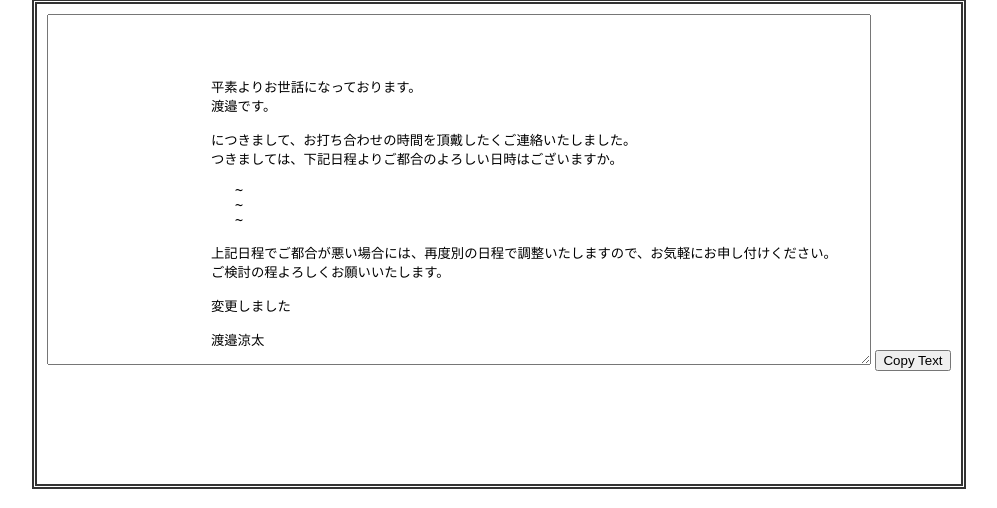
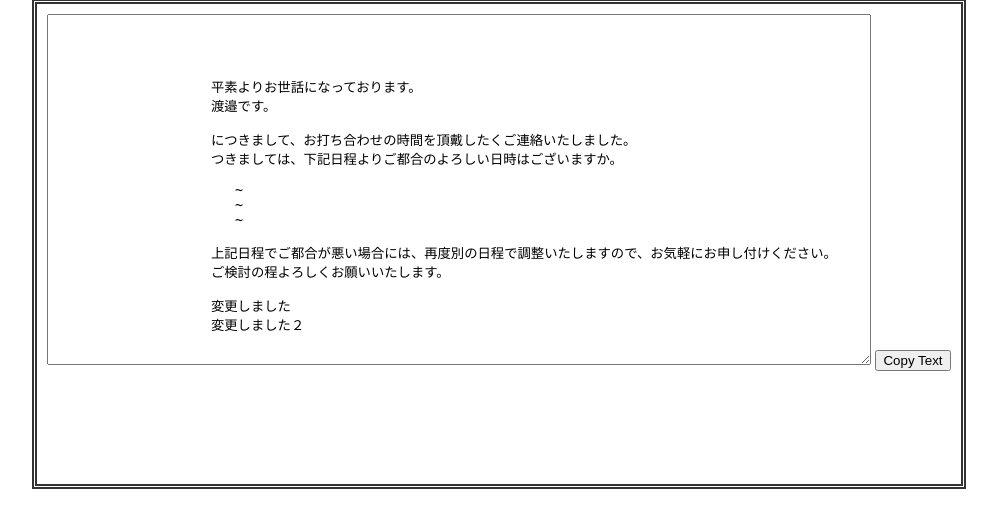
Before and after one commit to nabechanman/Django_nippo_template, a Django app: template nipo/nippo/templates/nippo/nippo-list.html in a window 1280 px wide. Shown: the part 29-537 px from the top of the page, without its empty margins (141-1138 px from the left). Run offline with Django 3.2, Linux system fonts and the light colour scheme; the template is opened without the code that fills it, so the values that code supplies are empty.

Commit message:
変更テスt

```diff
--- a/nipo/nippo/templates/nippo/nippo-list.html
+++ b/nipo/nippo/templates/nippo/nippo-list.html
@@ -71,6 +71,8 @@
                     ご検討の程よろしくお願いいたします。
 
                     変更しました
+                    変更しました２
+
 
                     渡邉涼太
                 </textarea>
```
